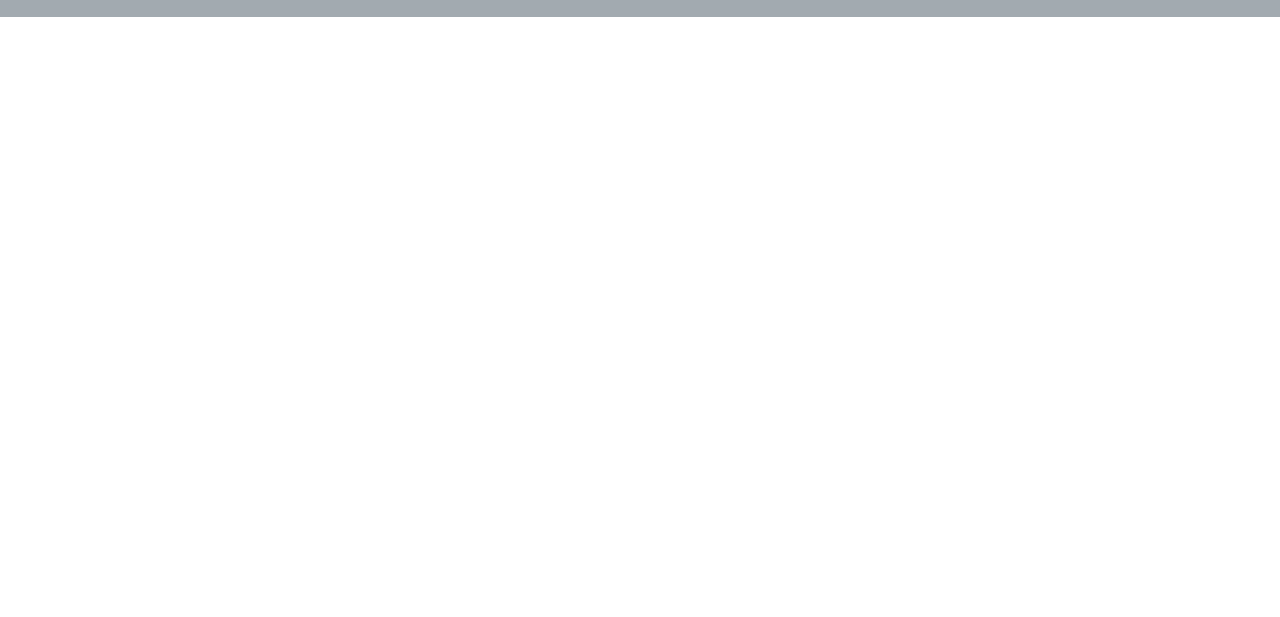
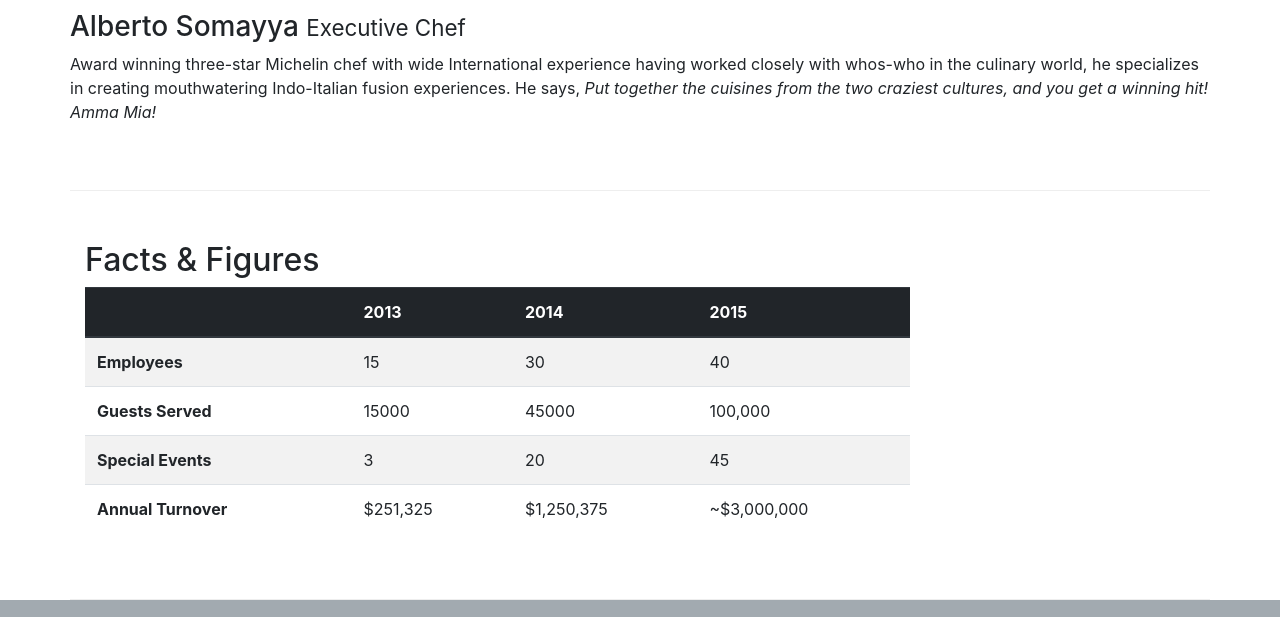
Before and after one commit to UzairSamad/Bootstrap-Sample-Website, a website: page aboutus.html in a window 1280 px wide. Shown: the part 1803-2420 px from the top of the page. Before the commit the page ends 1820 px from the top, so only its background shows below. Drawn offline with nearby package versions, Linux system fonts and the light colour scheme.

Commit message:
added table

```diff
--- a/aboutus.html
+++ b/aboutus.html
@@ -72,7 +72,22 @@
                 <p>The restaurant traces its humble beginnings to <em>The Frying Pan</em>, a successful chain started by
                     our CEO, Mr. Peter Pan, that featured for the first time the world's best cuisines in a pan.</p>
             </div>
-            <div>
+            <div class="col-12 col-sm-6">
+                <div class="card">
+                    <h3 class="card-header bg-primary text-white">Facts At a Glance</h3>
+                    <div class="card-body">
+                        <dl class="row">
+                            <dt class="col-6">Started</dt>
+                            <dd class="col-6">3 Feb. 2013</dd>
+                            <dt class="col-6">Major Stake Holder</dt>
+                            <dd class="col-6">HK Fine Foods Inc.</dd>
+                            <dt class="col-6">Last Year's Turnover</dt>
+                            <dd class="col-6">$1,250,375</dd>
+                            <dt class="col-6">Employees</dt>
+                            <dd class="col-6">40</dd>
+                        </dl>
+                    </div>
+                </div>
             </div>
         </div>
 
@@ -105,6 +120,51 @@
             </div>
         </div>
 
+        <div class="row row-content">
+            <div class="col-12 col-sm-9">
+                <h2>Facts &amp; Figures</h2>
+                <div class="table-responsive">
+                    <table class="table table-striped">
+                        <thead class="thead-dark">
+                            <tr>
+                                <th>&nbsp;</th>
+                                <th>2013</th>
+                                <th>2014</th>
+                                <th>2015</th>
+                            </tr>
+                        </thead>
+                        <tbody>
+                            <tr>
+                                <th>Employees</th>
+                                <td>15</td>
+                                <td>30</td>
+                                <td>40</td>
+                            </tr>
+                            <tr>
+                                <th>Guests Served</th>
+                                <td>15000</td>
+                                <td>45000</td>
+                                <td>100,000</td>
+                            </tr>
+                            <tr>
+                                <th>Special Events</th>
+                                <td>3</td>
+                                <td>20</td>
+                                <td>45</td>
+                            </tr>
+                            <tr>
+                                <th>Annual Turnover</th>
+                                <td>$251,325</td>
+                                <td>$1,250,375</td>
+                                <td>~$3,000,000</td>
+                            </tr>
+                        </tbody>
+                    </table>
+                </div>
+            </div>
+             <div class="col-12 col-sm-3">
+            </div>
+       </div>
     </div>
 
     <footer class="footer">
```
